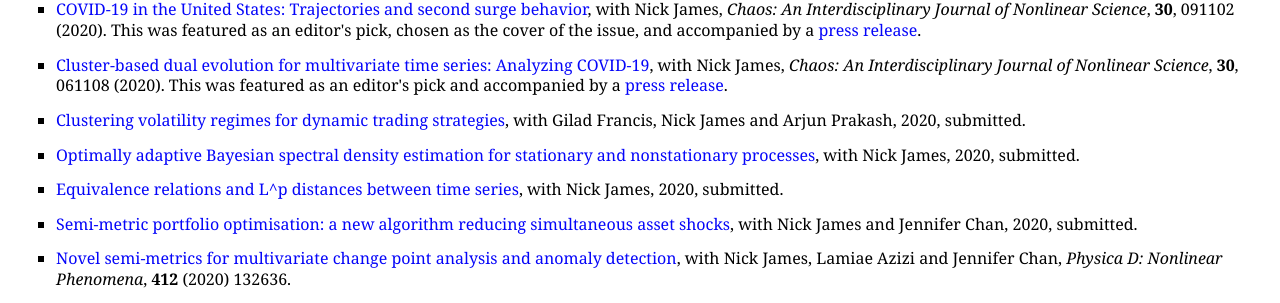
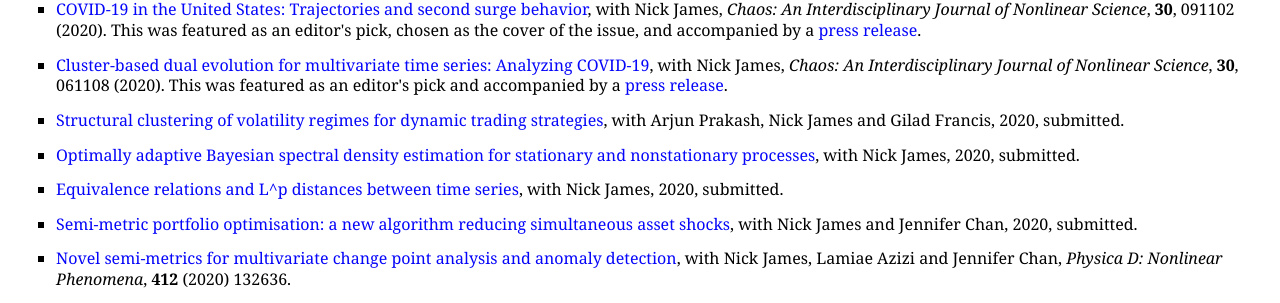
Before and after one commit to MaxMenzies/maxmenzies.com, a Jekyll site: the page index.html, which Jekyll copies as it is, in a window 1280 px wide. Shown: the part 697-1000 px from the top of the page. Built offline with Jekyll 4.4.1, drawn with Linux system fonts in a browser that asks for light colours.

Commit message:
Update index.html

```diff
--- a/index.html
+++ b/index.html
@@ -66,7 +66,7 @@
 </li>
 </ul>
 <ul>
-<li><p><a href="https://arxiv.org/abs/2004.09963">Clustering volatility regimes for dynamic trading strategies</a>, with Gilad Francis, Nick James and Arjun Prakash, 2020, submitted. </p>
+<li><p><a href="https://arxiv.org/abs/2004.09963">Structural clustering of volatility regimes for dynamic trading strategies</a>, with Arjun Prakash, Nick James and Gilad Francis, 2020, submitted. </p>
 </li>
 </ul>
 <ul>
```
